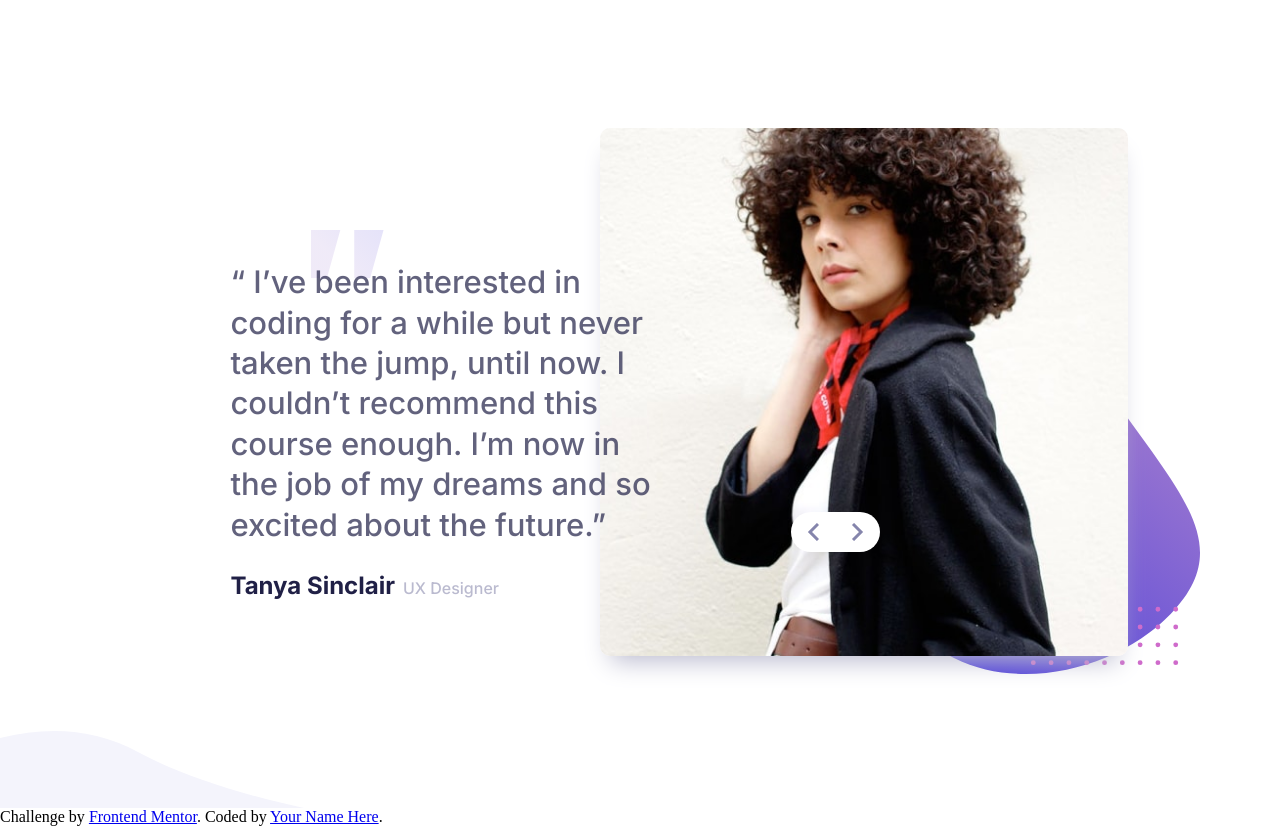
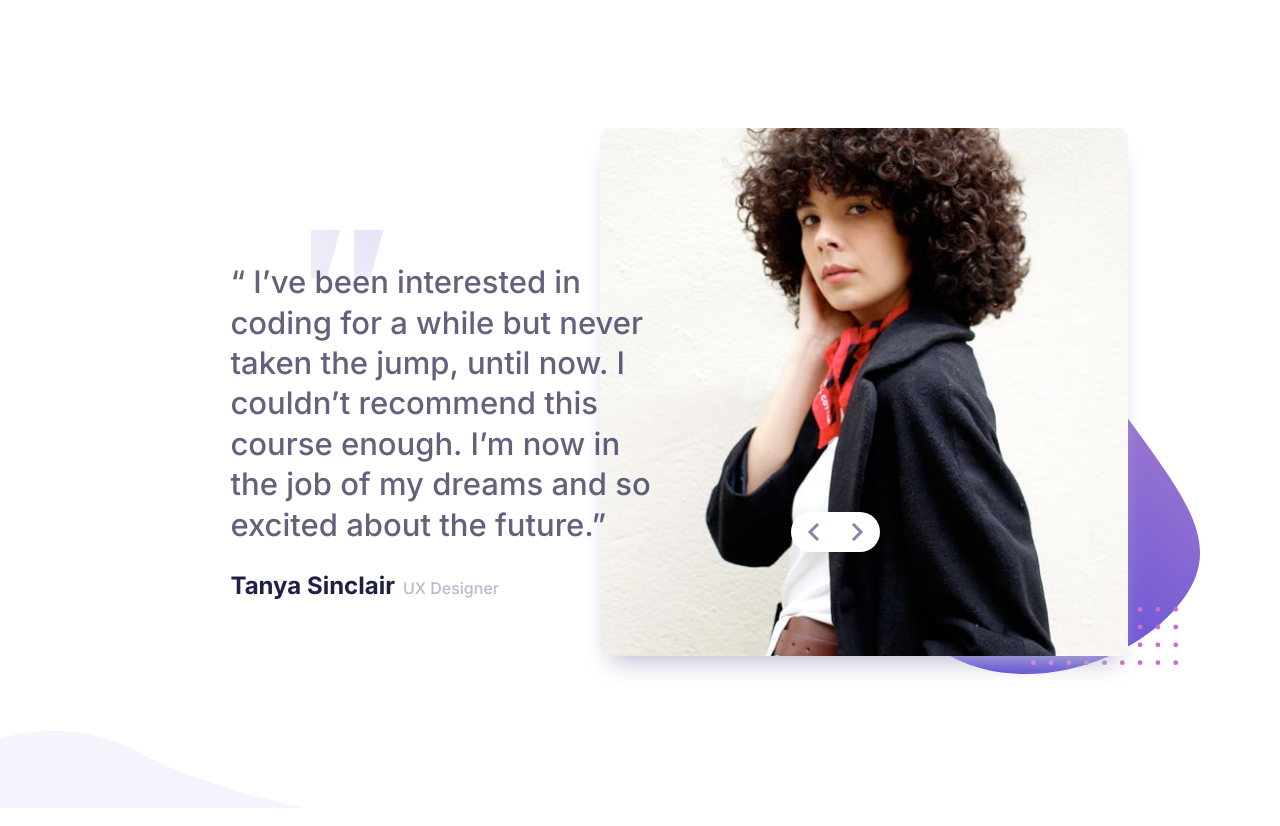
Before and after one commit to iprinceroyy/testimonials-slider, a plain HTML site: page index.html in a window 1280 px wide. Drawn offline with Linux system fonts and the light colour scheme.

Commit message:
remove footer

```diff
--- a/index.html
+++ b/index.html
@@ -59,12 +59,6 @@
             </button>
         </div>
     </main>
-
-    <footer>
-        <div class="attribution">
-            Challenge by <a href="https://www.frontendmentor.io?ref=challenge" target="_blank">Frontend Mentor</a>. Coded by <a href="#">Your Name Here</a>.
-        </div>
-    </footer>
 </body>
 
 </html>
```
